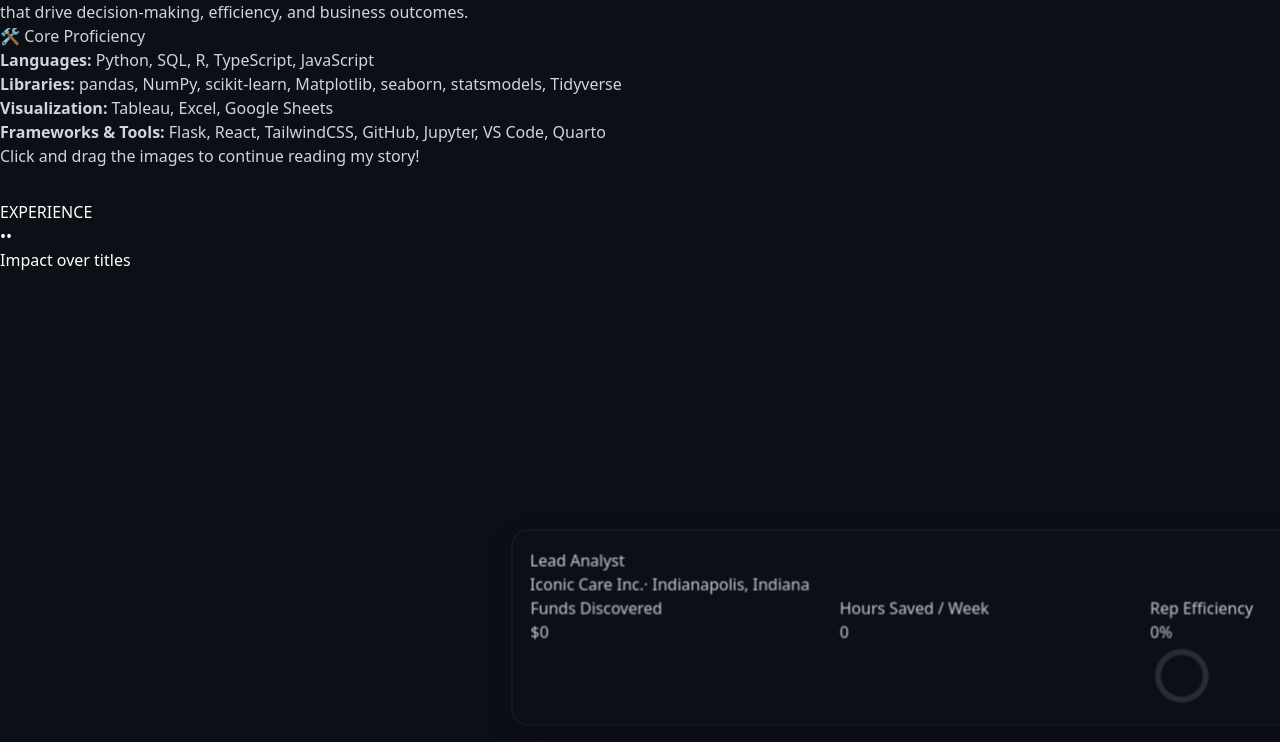
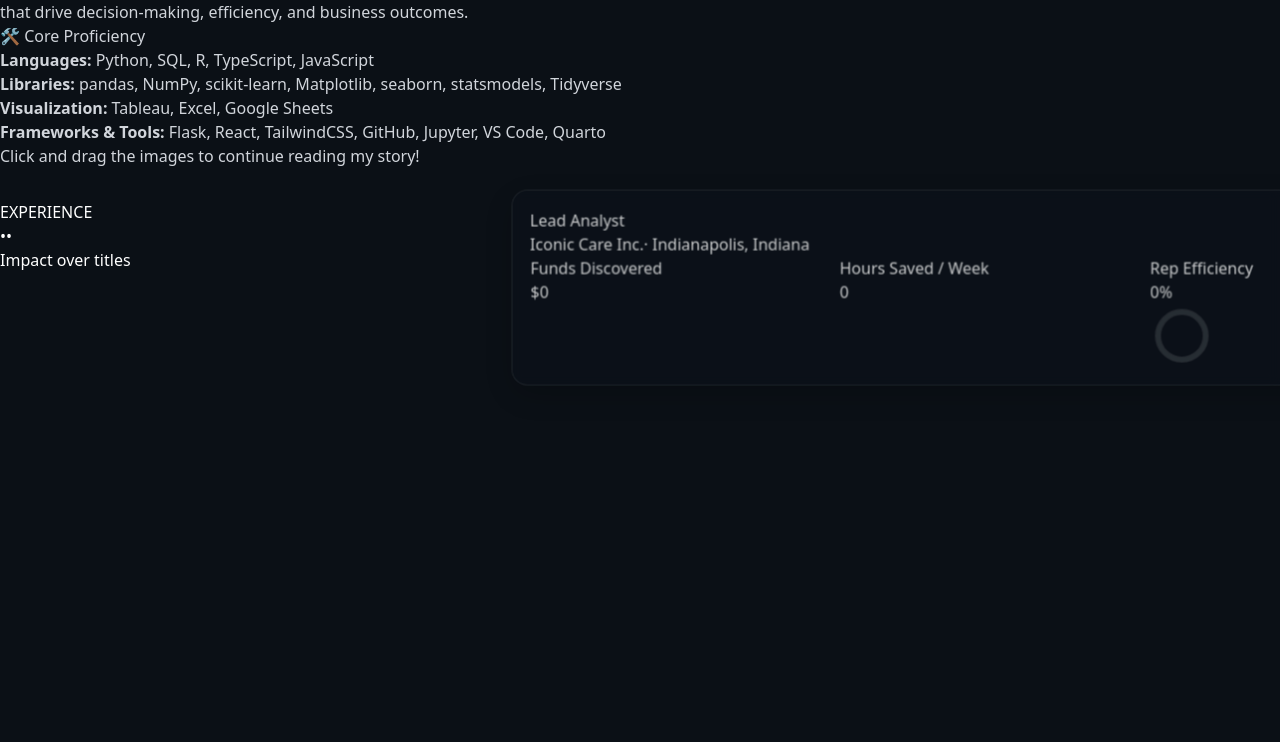
Before and after one commit to CanyenPalmer/PortfolioBasics, a Next.js app: page / in a window 1280 px wide. Shown: the part 5725-6467 px from the top of the page. Built offline with nearby package versions, Linux system fonts and the light colour scheme.

Commit message:
Update Experience.tsx

```diff
--- a/src/components/Experience.tsx
+++ b/src/components/Experience.tsx
@@ -10,9 +10,9 @@ import styles from "@/components/Experience/experience.module.css";
 
 /**
  * Experience — pinned section with horizontal right→left card flow.
- * Fixes:
- *  - Title is part of the pinned section and remains visible during lock.
- *  - No vertical position shift when the stage becomes fixed.
+ * Fixes in this revision:
+ *  - No vertical shift on lock: header + stage are both sticky (no position toggling).
+ *  - Title + subtitle remain visible during the entire lock (header is part of the lock window).
  */
 
 export type Metric = {
@@ -64,10 +64,10 @@ export default function Experience() {
   // Lock window that drives progress
   const lockRef = useRef<HTMLDivElement | null>(null);
 
-  // Sticky header inside the lock window (so it stays visible with the cards)
+  // Sticky header inside the lock window
   const headerRef = useRef<HTMLDivElement | null>(null);
 
-  // Measure header height; stage uses this to avoid any vertical jump
+  // Measure header height; stage uses this to sit directly beneath (no jump)
   const [headerH, setHeaderH] = useState(96);
   useEffect(() => {
     const measure = () => {
@@ -87,24 +87,6 @@ export default function Experience() {
   const [lp, setLp] = useState(0);
   useMotionValueEvent(lockProgress, "change", (v) => setLp(clamp01(v)));
 
-  // Determine whether the lock window fully spans the viewport
-  const [isLocked, setIsLocked] = useState(false);
-  useEffect(() => {
-    const onScroll = () => {
-      const el = lockRef.current;
-      if (!el) return;
-      const r = el.getBoundingClientRect();
-      setIsLocked(r.top <= 0 && r.bottom >= window.innerHeight);
-    };
-    onScroll();
-    window.addEventListener("scroll", onScroll, { passive: true });
-    window.addEventListener("resize", onScroll);
-    return () => {
-      window.removeEventListener("scroll", onScroll);
-      window.removeEventListener("resize", onScroll);
-    };
-  }, []);
-
   // Viewport width for pixel-based X transforms
   const [vw, setVw] = useState(0);
   useEffect(() => {
@@ -120,7 +102,7 @@ export default function Experience() {
    * t_i = p - (i + 1)
    *  - lp=0:  card 0 off-right
    *  - lp=1/(cardCount+1): card 0 centered/expanded
-   *  - lp=1:  last card fully off-left (unlock)
+   *  - lp=1:  last card fully off-left
    */
   const p = lp * (cardCount + 1);
 
@@ -132,7 +114,7 @@ export default function Experience() {
 
   return (
     <section data-section="experience" className="relative w-full">
-      {/* Lock window holds both the sticky header and the pinned stage */}
+      {/* Lock window holds both the sticky header and the sticky stage */}
       <div
         ref={lockRef}
         className={styles.lockWindow}
@@ -154,13 +136,11 @@ export default function Experience() {
           </SectionPanel>
         </div>
 
-        {/* Holder reserves the exact stage height below the sticky header */}
+        {/* Sticky stage that stays directly under the header — no position toggle */}
         <div
-          className={styles.stageHolder}
+          className={styles.stageSticky}
           style={{ ["--header-h" as any]: `${headerH}px` }}
         >
-          {/* Stage is fixed ONLY while locked, using the same top/height as flow → no jump */}
-          <div className={isLocked ? styles.stageFixed : styles.stageFlow}>
           <div className={styles.stack}>
             {experiences.map((exp: any, idx: number) => {
               const k = keyFor(exp);
@@ -203,7 +183,6 @@ export default function Experience() {
           </div>
         </div>
       </div>
-      </div>
     </section>
   );
 }
```
Lines whose indentation alone changed are shown as unchanged.
